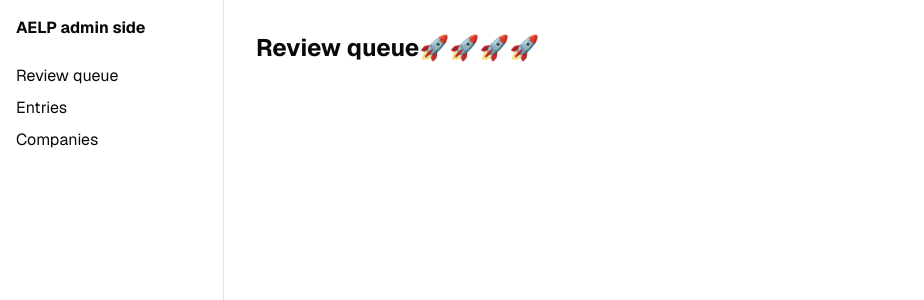
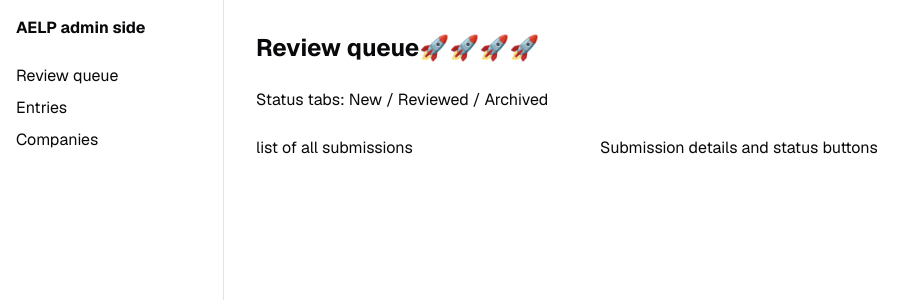
Before and after one commit to mdcUM/F26-AELP, a Next.js app: page /admin/review in a window 1280 px wide. Shown: the top 300 px of the page, without its empty margins (0-924 px from the left). Built offline with nearby package versions, Linux system fonts and the light colour scheme.

Commit message:
page structure for review queue (admin) (#43)

```diff
--- a/app/admin/review/page.tsx
+++ b/app/admin/review/page.tsx
@@ -1,3 +1,16 @@
+import { ReviewTabs } from "@/components/admin/review/review-tabs";
+import { ReviewList } from "@/components/admin/review/review-list";
+import { ReviewDetails } from "@/components/admin/review/review-details";
+
 export default function ReviewPage() {
-  return <h1 className="text-2xl font-bold">Review queue🚀🚀🚀🚀</h1>;
+  return (
+    <div className="flex flex-col gap-6">
+      <h1 className="text-2xl font-bold">Review queue🚀🚀🚀🚀</h1>
+      <ReviewTabs />
+      <div className="grid gap-6 grid-cols-[320px_1fr]">
+        <ReviewList />
+        <ReviewDetails />
+      </div>
+    </div>
+  );
 }
--- /dev/null
+++ b/components/admin/review/review-details.tsx
@@ -0,0 +1,7 @@
+export function ReviewDetails() {
+  return (
+    <div>
+      Submission details and status buttons
+    </div>
+  );
+}
--- /dev/null
+++ b/components/admin/review/review-list.tsx
@@ -0,0 +1,7 @@
+export function ReviewList() {
+  return (
+    <div>
+      list of all submissions
+    </div>
+  );
+}
--- /dev/null
+++ b/components/admin/review/review-tabs.tsx
@@ -0,0 +1,5 @@
+export function ReviewTabs() {
+  return (
+    <div>Status tabs: New / Reviewed / Archived</div>
+  );
+}
```
